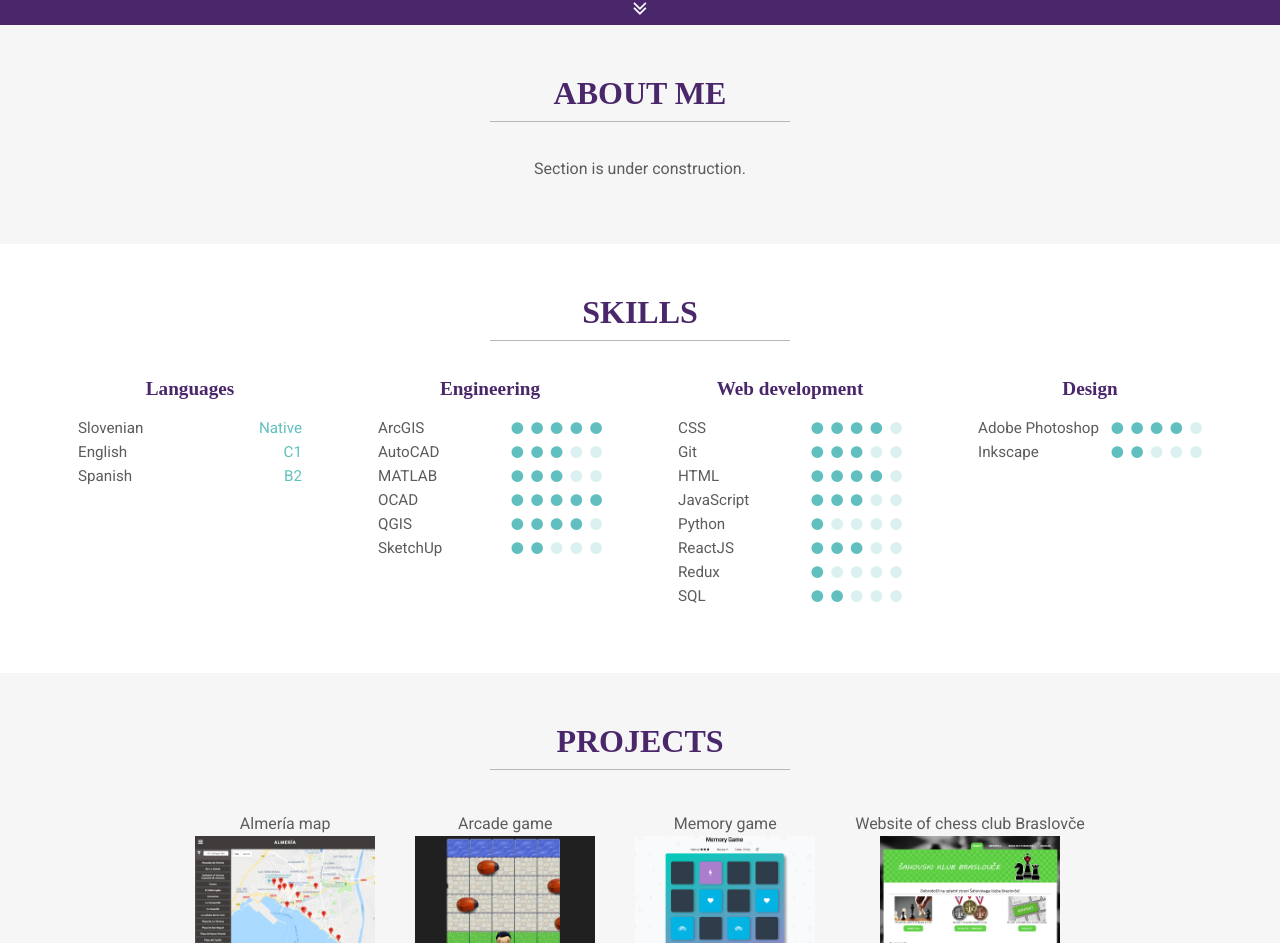
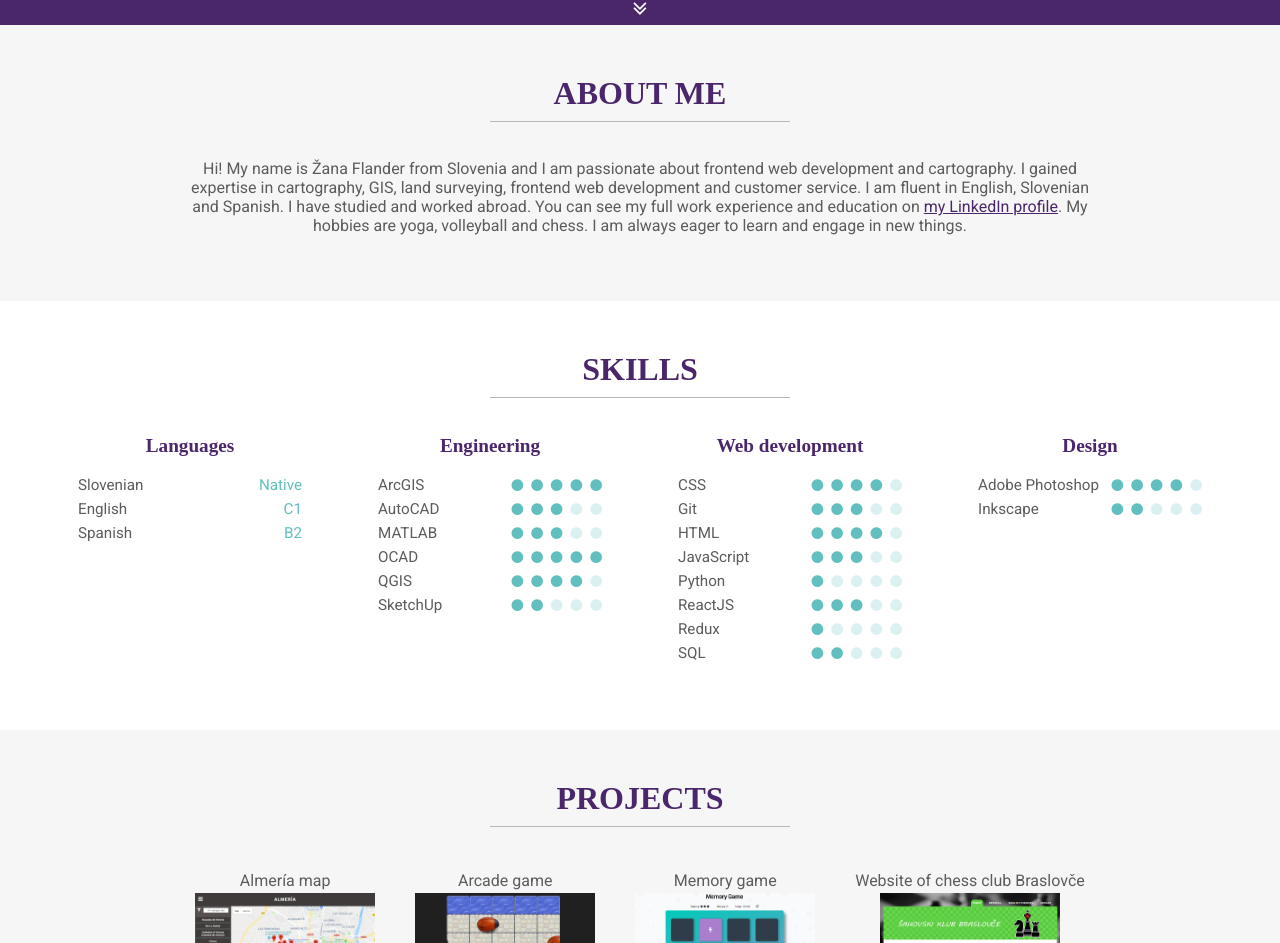
Before and after one commit to flanzana/zanawebsite-react, a React (Create React App) app: page / in a window 1280 px wide. Shown: the part 775-1718 px from the top of the page. Built offline with nearby package versions, Linux system fonts and the light colour scheme; a web font is replaced by a local one.

Commit message:
Feat: add content for about me section

```diff
--- a/src/components/AboutMe.js
+++ b/src/components/AboutMe.js
@@ -1,12 +1,28 @@
 import React, { Component } from 'react';
-import { MainSection, MainTitle } from "../theme/globalStyle";
+import styled from 'styled-components';
+import { MainSection, MainTitle } from '../theme/globalStyle';
+
+const AboutMeDiv = styled.div`
+    max-width: 900px;
+    padding: 0 50px;
+
+    a {
+        color: ${props => props.theme.primary};
+    }
+
+    a:hover {
+        color: ${props => props.theme.secondary}
+    }
+`;
 
 class AboutMe extends Component {
     render() {
         return(
             <MainSection bgl>
                 <MainTitle>About me</MainTitle>
-                <p>Section is under construction.</p>
+                <AboutMeDiv>
+                    <p>Hi! My name is Žana Flander from Slovenia and I am passionate about frontend web development and cartography. I gained expertise in cartography, GIS, land surveying, frontend web development and customer service. I am fluent in English, Slovenian and Spanish. I have studied and worked abroad. You can see my full work experience and education on <a href="https://www.linkedin.com/in/zanaflander" target="_blank" rel="noopener noreferrer">my LinkedIn profile</a>. My hobbies are yoga, volleyball and chess. I am always eager to learn and engage in new things.</p>
+                </AboutMeDiv>
             </MainSection>
         )
     }
```
